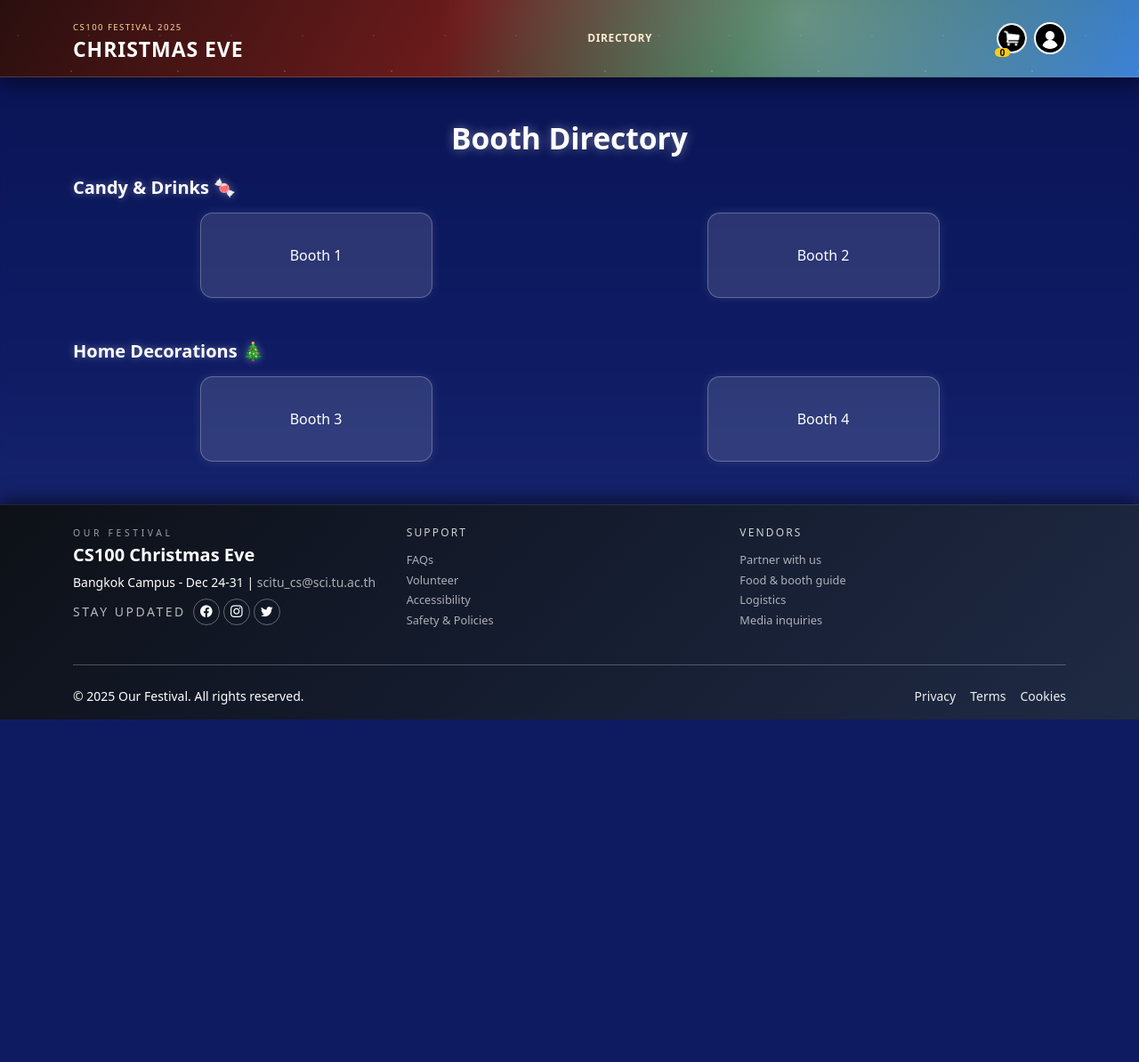
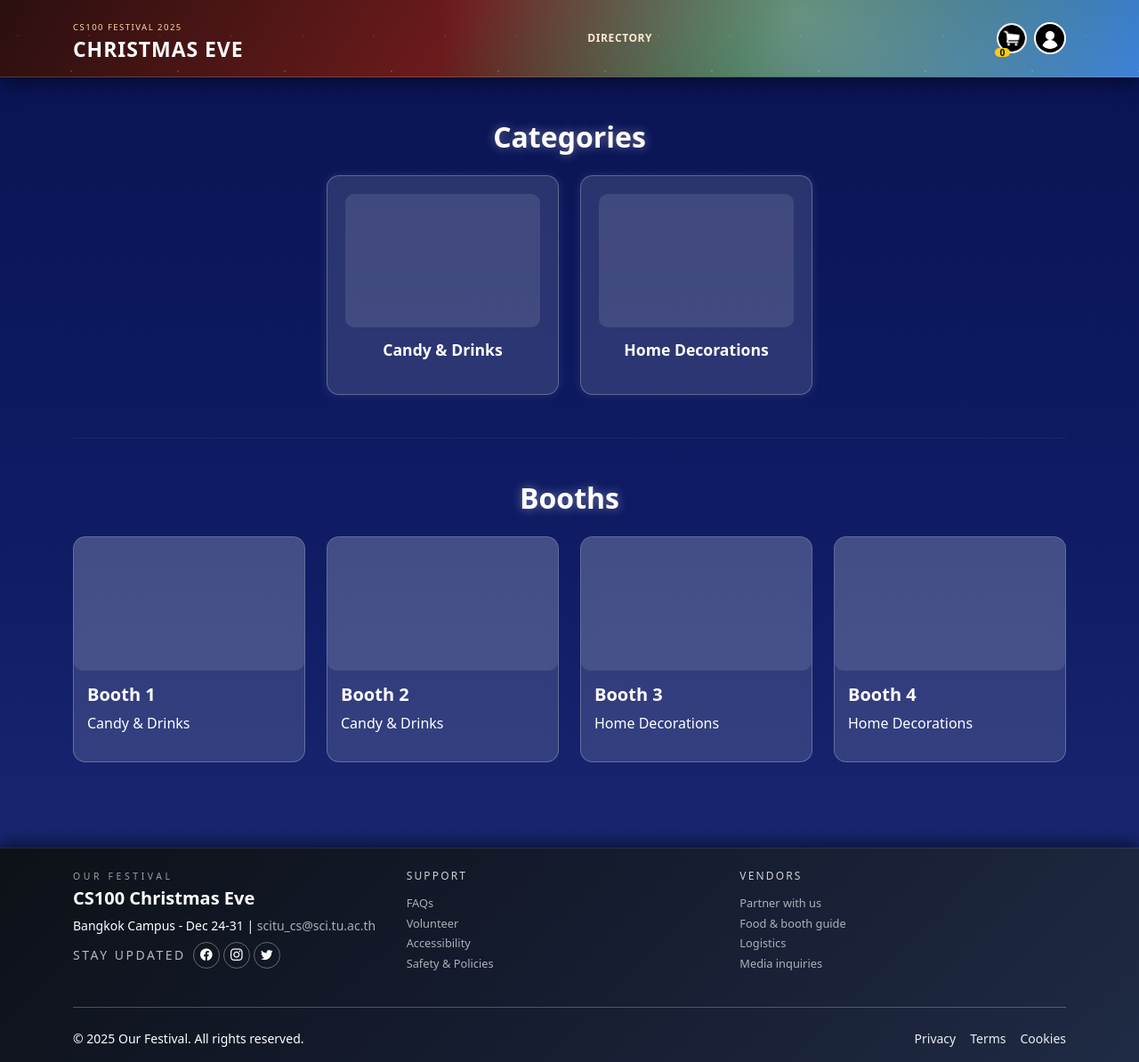
Before and after one commit to chanitnan-kit/G4_OurFestival, a PHP site: page /directory.html in a window 1280 px wide. Shown: the whole page at 89% size. Before the commit the page ends 809 px from the top, so only its background shows below. Run offline with PHP 8.4, Linux system fonts and the light colour scheme.

Commit message:
feat(directory): add new UI layout with category images and booth card structure

```diff
--- a/css/directory.css
+++ b/css/directory.css
@@ -1,58 +1,84 @@
-/* === Directory Page Theme === */
-
 body {
   background: linear-gradient(180deg, rgb(9,19,83), rgb(15,28,100), rgb(30,45,120));
-  backdrop-filter: blur(4px);
   color: #fff;
 }
 
-/* Page Title */
+/* Title */
 .page-title {
   font-weight: 700;
-  font-size: 2.1rem;
+  font-size: 2rem;
   text-shadow: 0 0 12px rgba(255,255,255,0.4);
 }
 
-/* Category Title */
-.category-title {
-  font-weight: 600;
-  font-size: 1.25rem;
-  margin-top: 20px;
-  color: #fff;
-  text-shadow: 0 0 10px rgba(255,255,255,0.35);
+/* Divider */
+.divider {
+  border-color: rgba(255,255,255,0.25);
 }
 
-/* Link Wrapper */
-.booth-link {
-  text-decoration: none;
-  color: inherit;
-  display: block;
-}
-
-/* Booth Card */
-.booth-card {
-  background: rgba(255, 255, 255, 0.13);
-  border: 1px solid rgba(255, 255, 255, 0.25);
+/* ===== Category Cards ===== */
+.category-card {
+  background: rgba(255,255,255,0.13);
+  border: 1px solid rgba(255,255,255,0.25);
   border-radius: 14px;
-  padding: 35px 10px;
+  padding: 20px;
   text-align: center;
-  font-weight: 500;
-  color: #fff;
-  transition: all 0.25s ease;
+  transition: 0.25s;
   backdrop-filter: blur(6px);
   box-shadow: 0 0 12px rgba(255,255,255,0.1);
 }
 
-/* Hover Glow */
+.category-card:hover {
+  transform: translateY(-6px);
+  border-color: #fff;
+  box-shadow: 0 0 18px rgba(255,255,255,0.5);
+}
+
+.category-img {
+  width: 100%;
+  height: 100px;
+  background: rgba(255,255,255,0.1);
+  border-radius: 12px;
+  margin-bottom: 12px;
+}
+
+/* Category Name */
+.category-name {
+  font-size: 1.1rem;
+  font-weight: 600;
+}
+
+/* ===== Booth Cards ===== */
+.booth-link {
+  text-decoration: none;
+  color: inherit;
+}
+
+.booth-card {
+  background: rgba(255,255,255,0.13);
+  border: 1px solid rgba(255,255,255,0.25);
+  border-radius: 14px;
+  overflow: hidden;
+  transition: all 0.25s ease;
+  backdrop-filter: blur(6px);
+}
+
 .booth-card:hover {
   transform: translateY(-6px);
   border-color: #fff;
-  box-shadow: 0 0 16px rgba(255,255,255,0.4), 0 0 8px rgba(255,255,255,0.6);
+  box-shadow: 0 0 18px rgba(255,255,255,0.5);
 }
 
-/* Responsive for phone */
-@media (max-width: 576px) {
-  .booth-card {
-    padding: 25px 8px;
-  }
+.empty-img {
+  height: 150px;
+  background: rgba(255,255,255,0.1);
+  border-radius: 10px;
 }
+
+/* Booth Info */
+.booth-info {
+  padding: 15px;
+}
+
+.booth-info h5 {
+  font-weight: 600;
+}
--- a/directory.html
+++ b/directory.html
@@ -3,60 +3,101 @@
 <head>
   <meta charset="UTF-8">
   <meta name="viewport" content="width=device-width, initial-scale=1.0">
-  <title>Booth Directory | Our Festival</title>
-  <link href="https://cdn.jsdelivr.net/npm/bootstrap@5.3.0-alpha3/dist/css/bootstrap.min.css" rel="stylesheet">
+  <title>Directory | Our Festival</title>
+  <link href="https://cdn.jsdelivr.net/npm/bootstrap@5.3.0/dist/css/bootstrap.min.css" rel="stylesheet">
   <link rel="stylesheet" href="css/style.css">
   <link rel="stylesheet" href="css/directory.css">
 </head>
 
 <body>
-  <!-- Header -->
+
 <div id="header-placeholder"></div>
 
-  <main class="container my-5 directory-page">
-    <h2 class="text-center mb-4 page-title">Booth Directory</h2>
+<main class="container py-5 directory-page">
 
-    <!-- Category 1 -->
-    <h4 class="category-title mb-3">Candy & Drinks 🍬</h4>
-    <div class="row g-4 mb-5">
+  <!-- ===== Categories ===== -->
+  <h2 class="page-title text-center mb-4">Categories</h2>
 
-      <div class="col-6 col-md-3 mx-auto">
+  <div class="row g-4 justify-content-center category-row">
+
+    <div class="col-6 col-md-3">
+      <div class="category-card">
+        <div class="category-img empty-img"></div>
+        <p class="category-name">Candy & Drinks</p>
+      </div>
+    </div>
+
+    <div class="col-6 col-md-3">
+      <div class="category-card">
+        <div class="category-img empty-img"></div>
+        <p class="category-name">Home Decorations</p>
+      </div>
+    </div>
+
+  </div>
+
+  <hr class="divider my-5">
+
+  <!-- ===== Booth Section ===== -->
+  <h3 class="page-title text-center mb-4">Booths</h3>
+
+  <div class="row g-4">
+
+    <div class="col-12 col-md-6 col-lg-3">
       <a href="booths/booth1.html" class="booth-link">
-          <div class="booth-card">Booth 1</div>
+        <div class="booth-card">
+          <div class="booth-img empty-img"></div>
+          <div class="booth-info">
+            <h5>Booth 1</h5>
+            <p>Candy & Drinks</p>
+          </div>
+        </div>
       </a>
     </div>
 
-      <div class="col-6 col-md-3 mx-auto">
+    <div class="col-12 col-md-6 col-lg-3">
       <a href="booths/booth2.html" class="booth-link">
-          <div class="booth-card">Booth 2</div>
+        <div class="booth-card">
+          <div class="booth-img empty-img"></div>
+          <div class="booth-info">
+            <h5>Booth 2</h5>
+            <p>Candy & Drinks</p>
+          </div>
+        </div>
+      </a>
+    </div>
+
+    <div class="col-12 col-md-6 col-lg-3">
+      <a href="booths/booth3.html" class="booth-link">
+        <div class="booth-card">
+          <div class="booth-img empty-img"></div>
+          <div class="booth-info">
+            <h5>Booth 3</h5>
+            <p>Home Decorations</p>
+          </div>
+        </div>
+      </a>
+    </div>
+
+    <div class="col-12 col-md-6 col-lg-3">
+      <a href="booths/booth4.html" class="booth-link">
+        <div class="booth-card">
+          <div class="booth-img empty-img"></div>
+          <div class="booth-info">
+            <h5>Booth 4</h5>
+            <p>Home Decorations</p>
+          </div>
+        </div>
       </a>
     </div>
 
   </div>
 
-    <!-- Category 2 -->
-    <h4 class="category-title mb-3">Home Decorations 🎄</h4>
-    <div class="row g-4 mb-5">
-
-      <div class="col-6 col-md-3 mx-auto">
-        <a href="booths/booth3.html" class="booth-link">
-          <div class="booth-card">Booth 3</div>
-        </a>
-      </div>
-
-      <div class="col-6 col-md-3 mx-auto">
-        <a href="booths/booth4.html" class="booth-link">
-          <div class="booth-card">Booth 4</div>
-        </a>
-      </div>
-
-    </div>
 </main>
 
-  <!-- Footer -->
 <div id="footer-placeholder"></div>
 
-  <!-- Scripts -->
+<script src="https://cdn.jsdelivr.net/npm/bootstrap@5.3.0/dist/js/bootstrap.bundle.min.js"></script>
 <script src="js/layout-loader.js"></script>
 
 </body>
```
Lines whose indentation alone changed are shown as unchanged.
